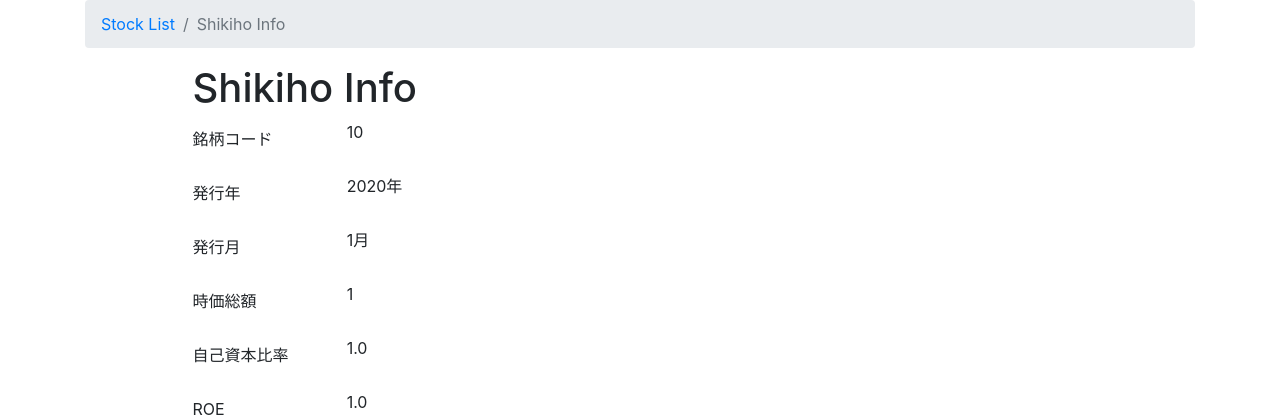
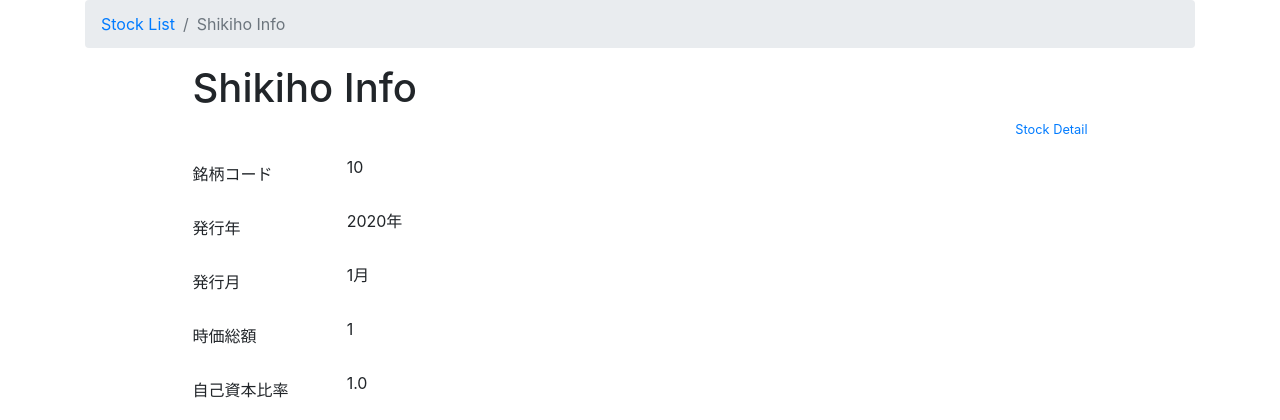
Before and after one commit to nasubipenguin/manage_stock, a Django app: page /10/shikiho/2020/1/ in a window 1280 px wide. Shown: the top 420 px of the page. Run offline with Django 3.2, Linux system fonts and the light colour scheme; tables that the repository leaves empty hold one stand-in row (values such as "Sample post"); some libraries are stand-ins or nearby versions.

Commit message:
Register Shikiho info.

```diff
--- a/stock/templates/stock/shikiho_info.html
+++ b/stock/templates/stock/shikiho_info.html
@@ -8,6 +8,8 @@
 <article>
   <section class="col-md-10 mx-auto">
     <h1>{{title}}</h1>
+
+      <p class="text-right small"><a href="{% url 'stock_detail' stock_code=stock_code %}">Stock Detail</a></p>
       <div>
         <div class="form-group row">
           <label for="stock_code" class="col-form-label justify-content-start col-sm-3 col-lg-2">銘柄コード</label>
--- a/stock/views.py
+++ b/stock/views.py
@@ -28,11 +28,14 @@ def stock_new(request):
             stock = form.save(commit=False)
             stock.updated_date = timezone.now()
             stock.save()
+            # save -> info
             return redirect('stock_info', stock_code=stock.stock_code)
         else:
-            return render(request, 'stock/stock_edit.html', {'title': 'Register Stock Info', 'form': form})
+            # not_valid -> new
+            return render(request, 'stock/stock_edit.html', {'title': 'Register Stock Info', 'form': form, 'is_edit': False})
     else:
         form = StockForm()
+    # new
     return render(request, 'stock/stock_edit.html', {'title': 'Register Stock Info', 'form': form, 'is_edit': False})
 
 def stock_info(request, stock_code):
@@ -47,10 +50,15 @@ def stock_edit(request, stock_code):
             stock = form.save(commit=False)
             stock.updated_date = timezone.now()
             stock.save()
+            # save -> info
             return redirect('stock_info', stock_code=stock.stock_code)
+        else:
+            # not_valid -> edit
+            return render(request, 'stock/stock_edit.html', {'title': 'Register Stock Info', 'stock_code': stock_code, 'form': form, 'is_edit': True})
     else:
         form = StockForm(instance=stock)
         form.fields['stock_code'].widget.attrs['disabled'] = 'disabled'
+    # edit
     return render(request, 'stock/stock_edit.html', {'title': 'Update Stock Info', 'stock_code': stock_code, 'form': form, 'is_edit': True})
 
 def stock_delete(request, stock_code):
@@ -78,17 +86,26 @@ def performance_delete(request, stock_code, pub_year, pub_month):
 def shikiho_new(request, stock_code):
     if request.method == "POST":
         form = ShikihoForm(request.POST)
+        stock_code = request.POST['stock_code']
+        pub_year = request.POST['pub_year']
+        pub_month = request.POST['pub_month']
+        if Shikiho.objects.filter(stock_code=stock_code, pub_year=pub_year, pub_month=pub_month).exists():
+            # duplicate -> edit
+            return render(request, 'stock/shikiho_edit.html', {'title': 'Register Shikiho Info', 'stock_code':stock_code, 'pub_year':pub_year, 'pub_month':pub_month, 'form': form, 'exists': True})
         if form.is_valid():
             shikiho = form.save(commit=False)
             shikiho.updated_date = timezone.now()
             stock = Stock.objects.get(stock_code=stock_code)
             shikiho.stock_code = stock
             shikiho.save()
+            # save -> info
             return redirect('shikiho_info', stock_code=stock_code, pub_year=shikiho.pub_year, pub_month=shikiho.pub_month)
         else:
-            return render(request, 'stock/shikiho_edit.html', {'title': 'Register Shikiho Info', 'stock_code': stock_code, 'form': form})
+            # not_valid -> new
+            return render(request, 'stock/shikiho_edit.html', {'title': 'Register Shikiho Info', 'stock_code': stock_code, 'pub_year':shikiho.pub_year, 'pub_month':shikiho.pub_month, 'form': form, 'is_edit': False})
     else:
         form = ShikihoForm()
+    # new
     return render(request, 'stock/shikiho_edit.html', {'title': 'Register Shikiho Info', 'stock_code': stock_code, 'form': form, 'is_edit': False})
 
 def shikiho_info(request, stock_code, pub_year, pub_month):
@@ -105,11 +122,16 @@ def shikiho_edit(request, stock_code, pub_year, pub_month):
             stock = Stock.objects.get(stock_code=stock_code)
             shikiho.stock_code = stock
             shikiho.save()
+            # save -> info
             return redirect('shikiho_info', stock_code=stock_code, pub_year=shikiho.pub_year, pub_month=shikiho.pub_month)
         else:
-            return render(request, 'stock/shikiho_edit.html', {'title': 'Register Shikiho Info', 'stock_code': stock_code, 'pub_year': pub_year, 'pub_month': pub_month, 'form': form})
+            # not_valid -> edit
+            return render(request, 'stock/shikiho_edit.html', {'title': 'Register Shikiho Info', 'stock_code': stock_code, 'pub_year': pub_year, 'pub_month': pub_month, 'form': form, 'is_edit': True})
     else:
         form = ShikihoForm(instance=shikiho)
+        form.fields['pub_year'].widget.attrs['disabled'] = 'disabled'
+        form.fields['pub_month'].widget.attrs['disabled'] = 'disabled'
+    # edit
     return render(request, 'stock/shikiho_edit.html', {'title': 'Register Shikiho Info', 'stock_code': stock_code, 'pub_year': pub_year, 'pub_month': pub_month, 'form': form, 'is_edit': True})
 
 def shikiho_delete(request, stock_code, pub_year, pub_month):
@@ -124,4 +146,5 @@ def shikiho_delete(request, stock_code, pub_year, pub_month):
 # Summary
 def stock_detail(request, stock_code):
     stock = get_object_or_404(Stock, stock_code=stock_code)
-    return render(request, 'stock/stock_detail.html', {'title': 'Stock Detail', 'stock': stock})
+    shikihos = Shikiho.objects.filter(stock_code=stock_code)
+    return render(request, 'stock/stock_detail.html', {'title': 'Stock Detail', 'stock_code': stock_code, 'stock': stock, 'shikihos': shikihos})
```
Also changed, not shown: stock/templates/stock/shikiho_edit.html (+9 -3 lines), stock/templates/stock/stock_detail.html (+16 -1 lines).
